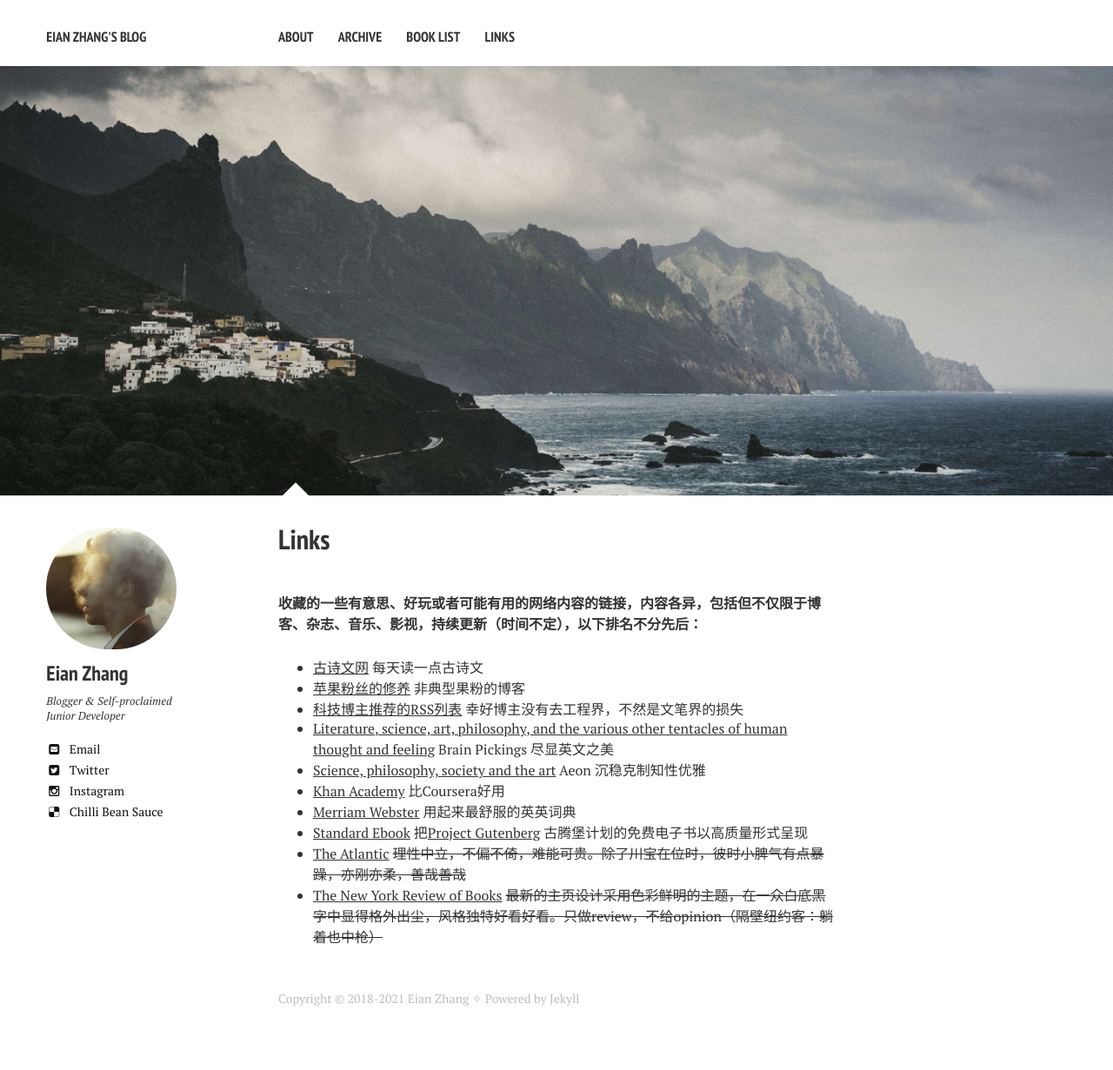
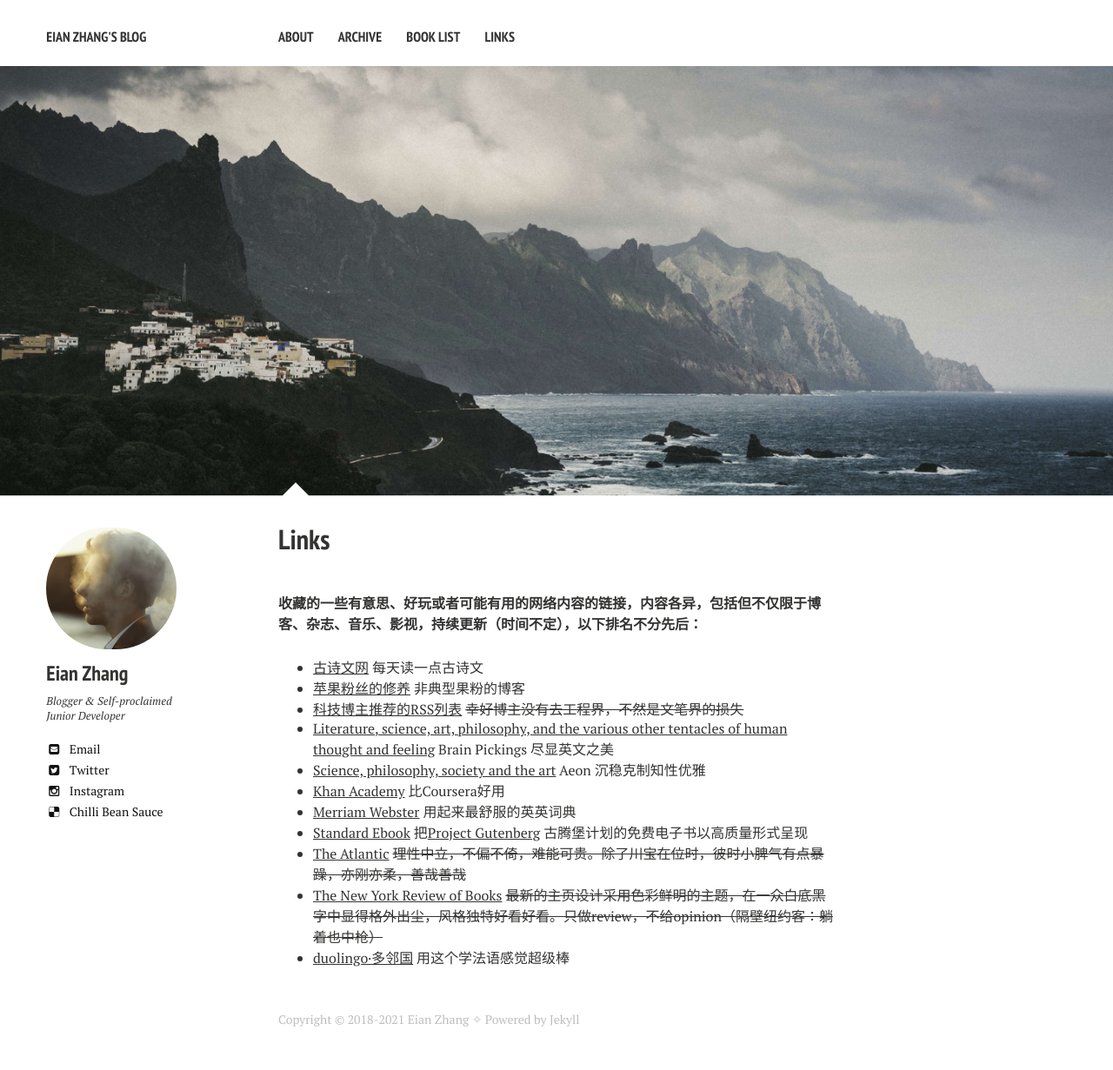
Before and after one commit to jarynzhang/eianzhang.github.io, a Jekyll site: the page built from links/index.md, in a window 1280 px wide. Shown: the whole page at 87% size. Built offline with Jekyll 4.4.1, drawn with Linux system fonts in a browser that asks for light colours; nearby versions of some CDN libraries; before the commit the page ends 1207 px from its top, so only the background shows below that.

Commit message:
5.228 links

```diff
--- a/links/index.md
+++ b/links/index.md
@@ -14,7 +14,7 @@ image:
 
  * [古诗文网](https://www.gushiwen.cn) 每天读一点古诗文
  * [苹果粉丝的修养](https://daringfireball.net) 非典型果粉的博客
- * [科技博主推荐的RSS列表](https://blog.yitianshijie.net/2019/12/10/rss-feeds-recommendation/) 幸好博主没有去工程界，不然是文笔界的损失
+ * [科技博主推荐的RSS列表](https://blog.yitianshijie.net/2019/12/10/rss-feeds-recommendation/) ~~幸好博主没有去工程界，不然是文笔界的损失~~
  * [Literature, science, art, philosophy, and the various other tentacles of human thought and feeling](https://www.brainpickings.org) Brain Pickings 尽显英文之美
  * [Science, philosophy, society and the art](https://aeon.co) Aeon 沉稳克制知性优雅
  * [Khan Academy](https://www.khanacademy.org) 比Coursera好用
@@ -22,3 +22,4 @@ image:
  * [Standard Ebook](https://standardebooks.org) 把[Project Gutenberg](https://www.gutenberg.org) 古腾堡计划的免费电子书以高质量形式呈现
  * [The Atlantic](https://www.theatlantic.com/) ~~理性中立，不偏不倚，难能可贵。除了川宝在位时，彼时小脾气有点暴躁，亦刚亦柔，善哉善哉~~
  * [The New York Review of Books](https://www.nybooks.com) ~~最新的主页设计采用色彩鲜明的主题，在一众白底黑字中显得格外出尘，风格独特好看好看。只做review，不给opinion（隔壁纽约客：躺着也中枪）~~
+ * [duolingo·多邻国](https://www.duolingo.com) 用这个学法语感觉超级棒
```
